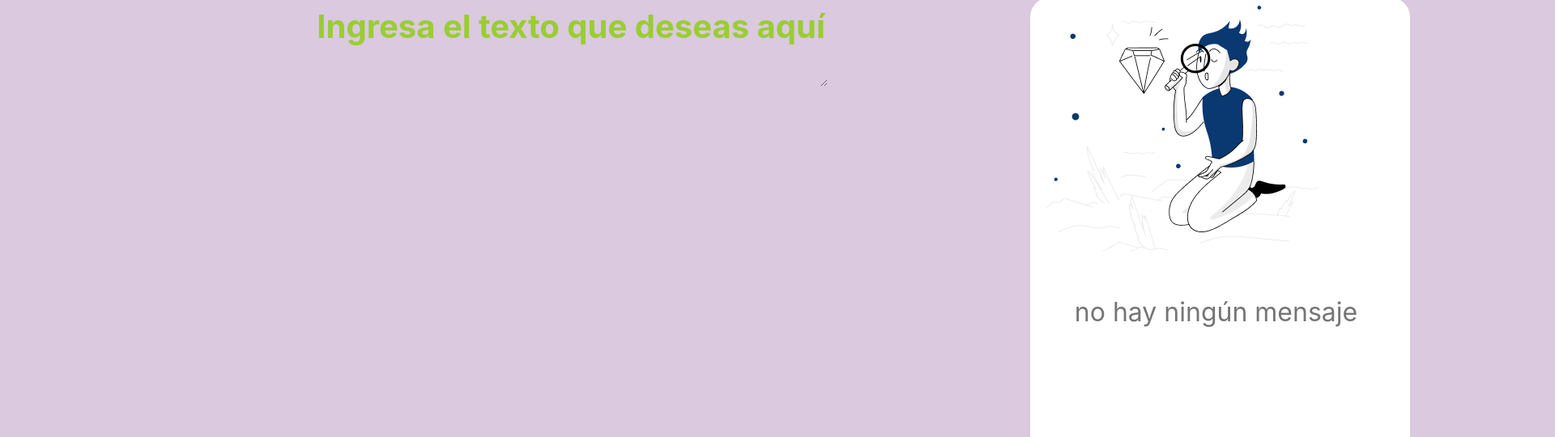
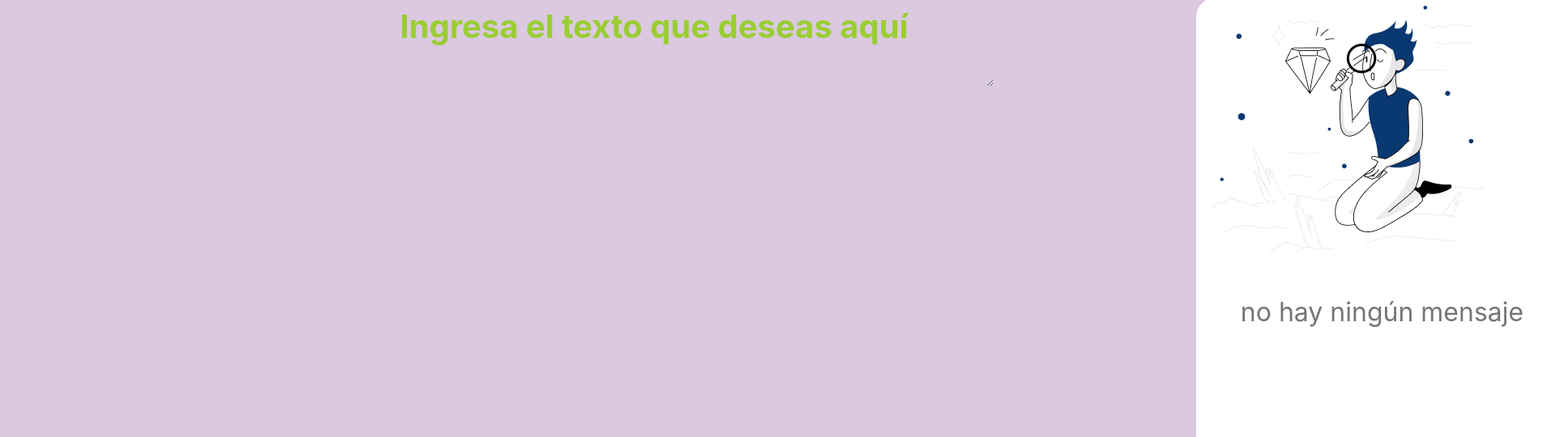
Before and after one commit to EmmanuelAle/Encriptador, a plain HTML site: page index.html in a window 1280 px wide. Shown: the part 76-616 px from the top of the page at 81% size, 1920 px wide, since content can reach past the window. Drawn offline with Linux system fonts and the light colour scheme; a web font is replaced by a local one.

Commit message:
Update index.html

```diff
--- a/index.html
+++ b/index.html
@@ -21,7 +21,7 @@
 
     <main>
         <section>
-            <textarea cols="30" rows="2"  class="text-area" required placeholder="Ingresa el texto que deseas aquí"></textarea>
+            <textarea cols="40" rows="2"  class="text-area" required placeholder="Ingresa el texto que deseas aquí"></textarea>
 
             <div>
                 <h6 for="texto-primario" class="texto-final"> &#9432; Solo letras minúsculas y sin acentos</h6>
```
